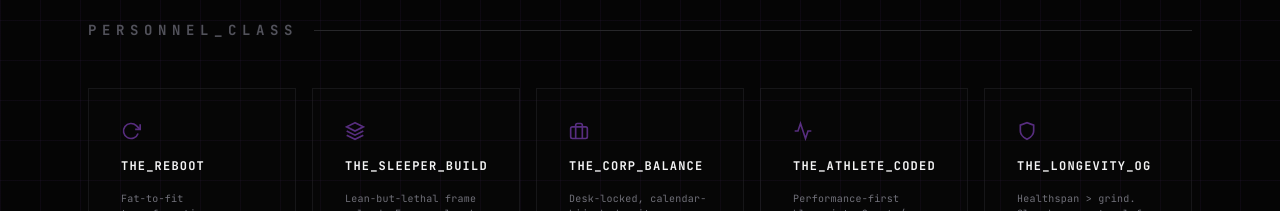
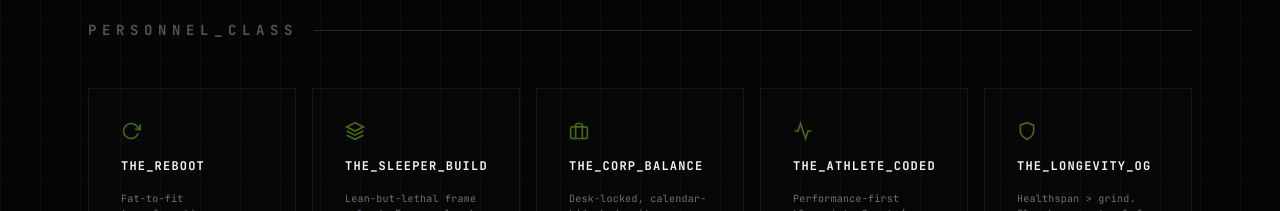
Before and after one commit to sauravsinghal/soma-waitlist, a React (Vite) app: page / in a window 1280 px wide. Shown: the part 1740-1951 px from the top of the page. Built offline with nearby package versions, Linux system fonts and the light colour scheme.

Commit message:
Update PersonnelClasses.tsx

```diff
--- a/components/PersonnelClasses.tsx
+++ b/components/PersonnelClasses.tsx
@@ -6,7 +6,7 @@ const CLASSES = [
     title: 'THE_REBOOT',
     desc: 'Fat-to-fit transformation protocol. High body-fat, low energy, chaos diet → one clean system to cut fat, stabilise meals and build a basic strength engine.',
     icon: (
-      <svg className="w-5 h-5 text-purple-500" viewBox="0 0 24 24" fill="none" stroke="currentColor" strokeWidth="2">
+      <svg className="w-5 h-5 text-lime-500" viewBox="0 0 24 24" fill="none" stroke="currentColor" strokeWidth="2">
         <path d="M23 4v6h-6" /><path d="M20.49 15a9 9 0 1 1-2.12-9.36L23 10" />
       </svg>
     )
@@ -15,7 +15,7 @@ const CLASSES = [
     title: 'THE_SLEEPER_BUILD',
     desc: 'Lean-but-lethal frame upload. For people who “don’t look like they lift” yet – quiet muscle gain, high-protein structure, zero influencer circus.',
     icon: (
-      <svg className="w-5 h-5 text-purple-500" viewBox="0 0 24 24" fill="none" stroke="currentColor" strokeWidth="2">
+      <svg className="w-5 h-5 text-lime-500" viewBox="0 0 24 24" fill="none" stroke="currentColor" strokeWidth="2">
         <path d="M12 2L2 7l10 5 10-5-10-5zM2 17l10 5 10-5M2 12l10 5 10-5" />
       </svg>
     )
@@ -24,7 +24,7 @@ const CLASSES = [
     title: 'THE_CORP_BALANCE',
     desc: 'Desk-locked, calendar-hijacked unit. Routines built around calls, flights and family, not against them – smart meal timing, recovery and movement in a corporate timeline.',
     icon: (
-      <svg className="w-5 h-5 text-purple-500" viewBox="0 0 24 24" fill="none" stroke="currentColor" strokeWidth="2">
+      <svg className="w-5 h-5 text-lime-500" viewBox="0 0 24 24" fill="none" stroke="currentColor" strokeWidth="2">
         <rect x="2" y="7" width="20" height="14" rx="2" ry="2" />
         <path d="M16 21V5a2 2 0 0 0-2-2h-4a2 2 0 0 0-2 2v16" />
       </svg>
@@ -34,7 +34,7 @@ const CLASSES = [
     title: 'THE_ATHLETE_CODED',
     desc: 'Performance-first blueprint. Sport / lifting / race prep where training, food and recovery are tuned for speed, power and repeatability, not just closing your rings.',
     icon: (
-      <svg className="w-5 h-5 text-purple-500" viewBox="0 0 24 24" fill="none" stroke="currentColor" strokeWidth="2">
+      <svg className="w-5 h-5 text-lime-500" viewBox="0 0 24 24" fill="none" stroke="currentColor" strokeWidth="2">
         <path d="M22 12h-4l-3 9L9 3l-3 9H2" />
       </svg>
     )
@@ -43,7 +43,7 @@ const CLASSES = [
     title: 'THE_LONGEVITY_OG',
     desc: 'Healthspan > grind. Slow-burn protocol for joints, sleep, labs and stress – designed for people who want to be dangerous at 60, not just shredded at 26.',
     icon: (
-      <svg className="w-5 h-5 text-purple-500" viewBox="0 0 24 24" fill="none" stroke="currentColor" strokeWidth="2">
+      <svg className="w-5 h-5 text-lime-500" viewBox="0 0 24 24" fill="none" stroke="currentColor" strokeWidth="2">
         <path d="M12 22s8-4 8-10V5l-8-3-8 3v7c0 6 8 10 8 10z" />
       </svg>
     )
@@ -59,11 +59,11 @@ const PersonnelClasses: React.FC = () => {
       </div>
       <div className="grid grid-cols-1 sm:grid-cols-2 lg:grid-cols-5 gap-4">
         {CLASSES.map((cls) => (
-          <div key={cls.title} className="p-8 border border-zinc-800/50 hover:border-purple-500/40 bg-zinc-900/10 hover:bg-zinc-900/30 transition-all cursor-pointer group space-y-4">
+          <div key={cls.title} className="p-8 border border-zinc-800/50 hover:border-lime-500/40 bg-zinc-900/10 hover:bg-zinc-900/30 transition-all cursor-pointer group space-y-4">
             <div className="opacity-50 group-hover:opacity-100 transition-opacity">
               {cls.icon}
             </div>
-            <h4 className="text-[12px] font-bold tracking-widest text-zinc-100 group-hover:text-purple-400">{cls.title}</h4>
+            <h4 className="text-[12px] font-bold tracking-widest text-zinc-100 group-hover:text-lime-400">{cls.title}</h4>
             <p className="text-[10px] text-zinc-500 leading-normal tracking-wide">{cls.desc}</p>
           </div>
         ))}
```
